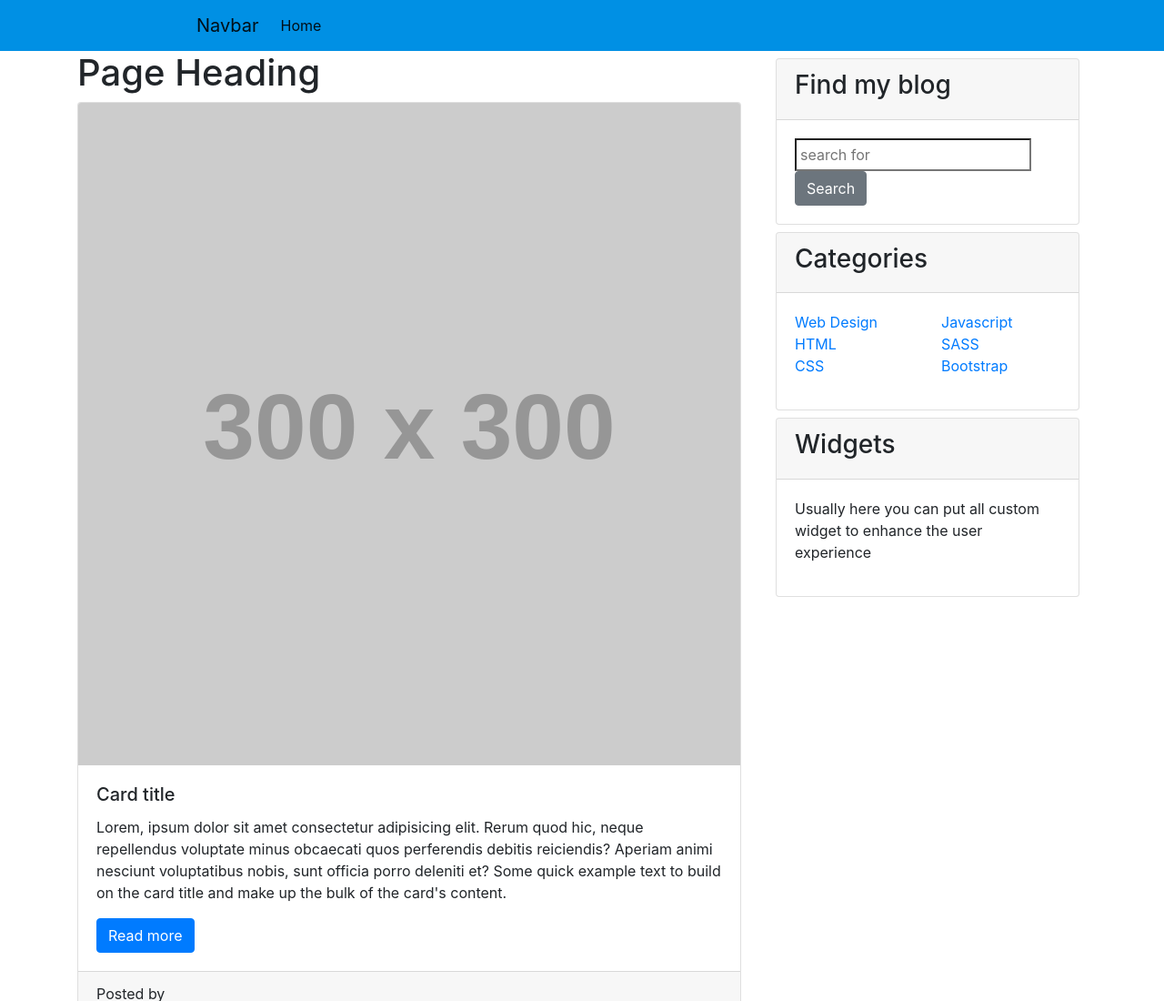
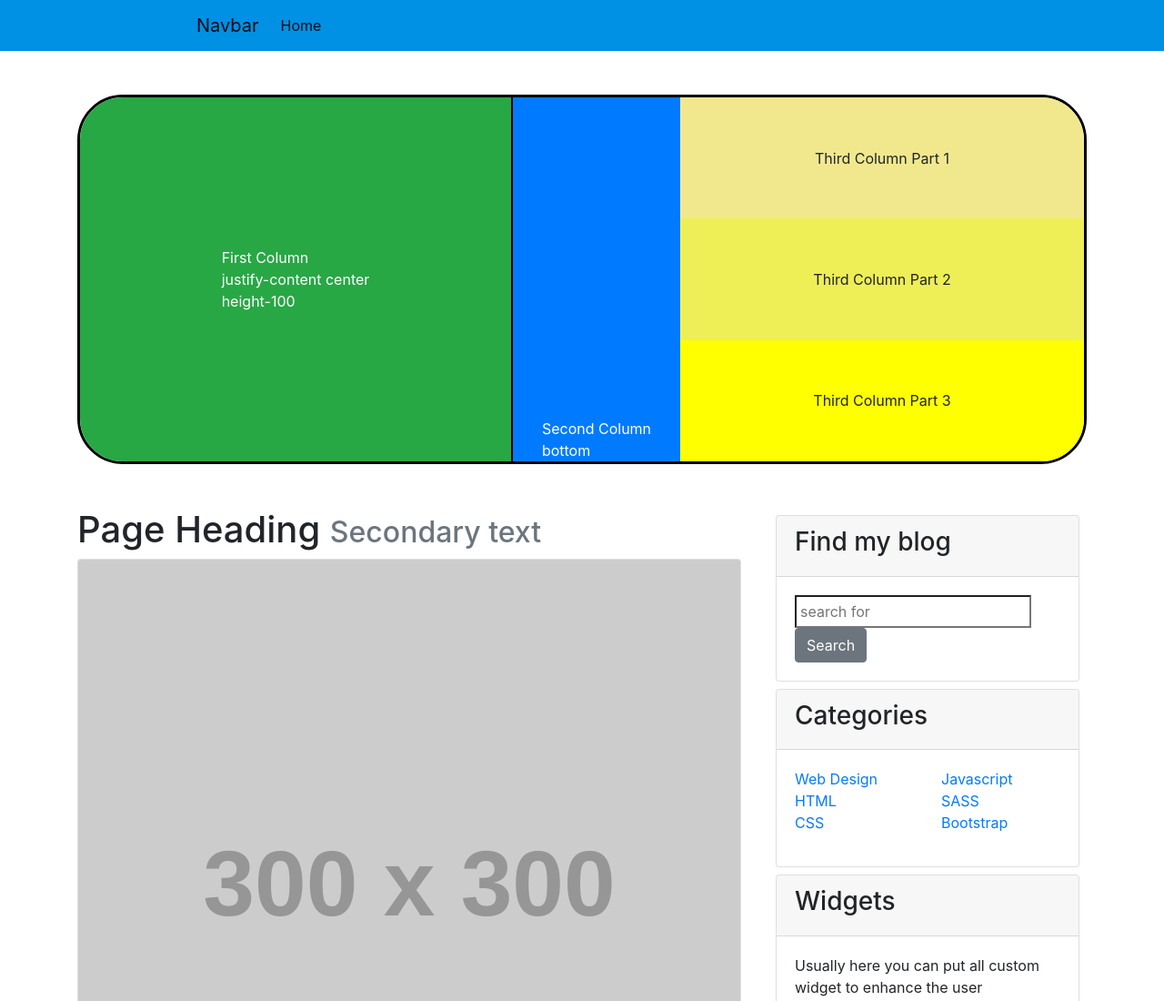
Before and after one commit to rajibjonchhen/m2-d8, a plain HTML site: page INDEX.HTML in a window 1280 px wide. Shown: the top 1100 px of the page at 91% size. Drawn offline with nearby package versions, Linux system fonts and the light colour scheme; placeholder pictures from the web are drawn by us.

Commit message:
with exercise 1

```diff
--- a/INDEX.HTML
+++ b/INDEX.HTML
@@ -11,7 +11,38 @@
     <!-- Font awesome -->
     <script src="https://kit.fontawesome.com/73c4ca1b43.js" crossorigin="anonymous"></script>
 
+
+
     <title>M2-D8</title>
+    <style>
+     .exe-first{
+       border: 3px solid black;
+       border-radius:50px;
+     }
+
+      .exe-first> div:first-of-type {
+        width:auto;
+        min-height:400px;
+        border-right: 2px solid black;
+      }
+
+      .exe-first>div:nth-of-type(2)  {
+        width:auto;
+        min-height:400px;
+      }
+
+      .exe-first>div:nth-of-type(3) div:nth-of-type(1){
+      background-color: rgb(241, 232, 142);
+      }
+      .exe-first>div:nth-of-type(3) div:nth-of-type(2){
+      background-color: rgb(238, 238, 86);
+      }
+      .exe-first>div:nth-of-type(3) div:nth-of-type(3){
+      background-color: yellow;
+      }
+
+
+    </style>
   </head>
   <body>
     <nav class="navbar navbar-expand-lg navbar-light">
@@ -30,13 +61,27 @@
         </div>
       </nav>
 
+
+      <div class="container mt-5 mb-5">
+        <div class="container-fluid row exe-first  overflow-hidden p-0 m-0 ">
+          <div class="col bg-success h-100 d-flex justify-content-center align-items-center text-white">First Column<br/> justify-content center<br/>height-100</div>
+          <div class="col-2 bg-primary  w-100 h-100 d-flex justify-content-center align-items-end text-white">Second Column<br/> bottom</div>
+          <div class="col  p-0 m-0 d-flex flex-column text-center">
+            <div class="col third-1  d-flex justify-content-center align-items-center">Third Column Part 1</div>
+            <div class=" col third-2  d-flex justify-content-center align-items-center">Third Column Part 2</div>
+            <div class=" col third-3  d-flex justify-content-center align-items-center">Third Column Part 3</div>
+          </div>
+        </div>
+      </div>
+
+
 <div class="container">
 <div class="row">
 
 
 
   <div class="col-12 col-md-8">
-   <h1>Page Heading</h1>
+   <h1>Page Heading <span class="h2 text-secondary" >Secondary text</span></h1>
       <div class="card">
         <img src="https://via.placeholder.com/300*300
 
```
